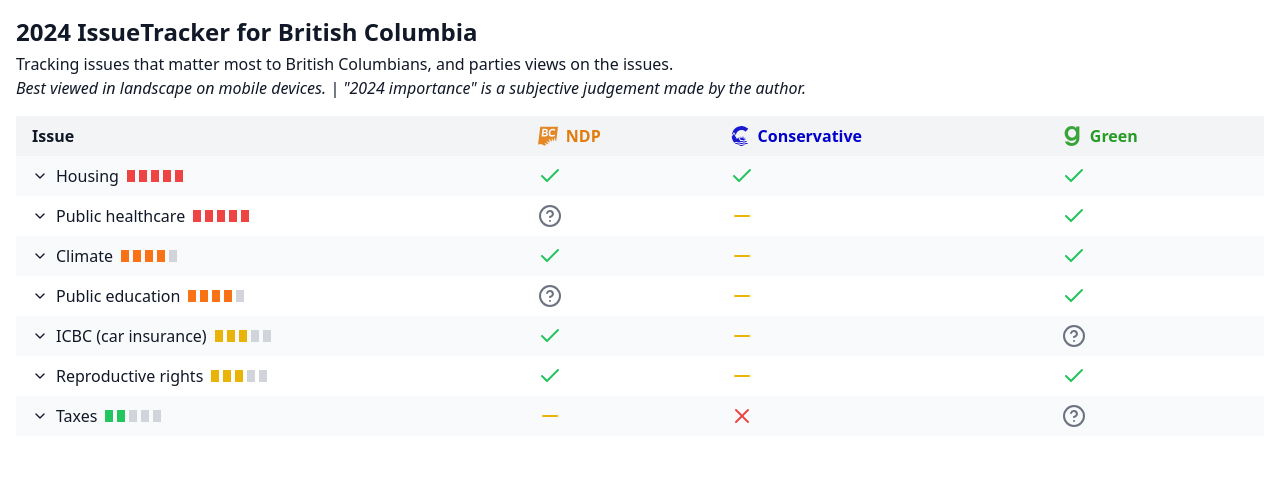
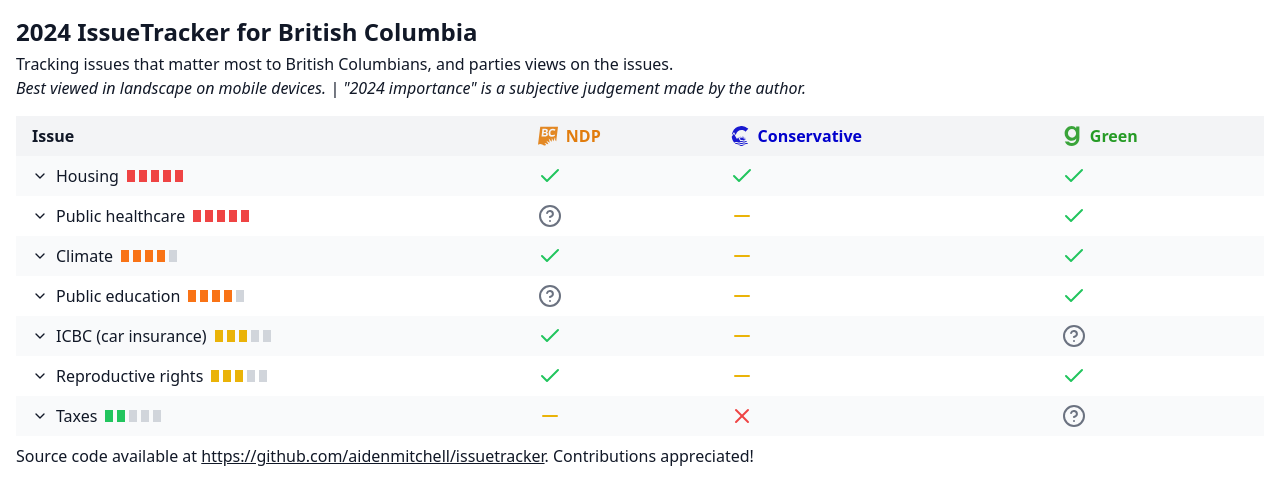
Before and after one commit to aidenmitchell/issuetracker, a React (Create React App) app: page / in a window 1280 px wide. Shown: the top 504 px of the page. Built offline with nearby package versions, Linux system fonts and the light colour scheme.

Commit message:
Adding footer w/ link to repo

```diff
--- a/src/App.js
+++ b/src/App.js
@@ -8,6 +8,7 @@
       <p className="dark:text-gray-300">Tracking issues that matter most to British Columbians, and parties views on the issues.</p>
       <p className="mb-4 italic dark:text-gray-400">Best viewed in landscape on mobile devices. | "2024 importance" is a subjective judgement made by the author.</p>
       <PoliticalStanceTable />
+      <footer className="mt-2">Source code available at <a href='https://github.com/aidenmitchell/issuetracker' className='underline'>https://github.com/aidenmitchell/issuetracker</a>. Contributions appreciated!</footer>
     </div>
   );
 }
```
